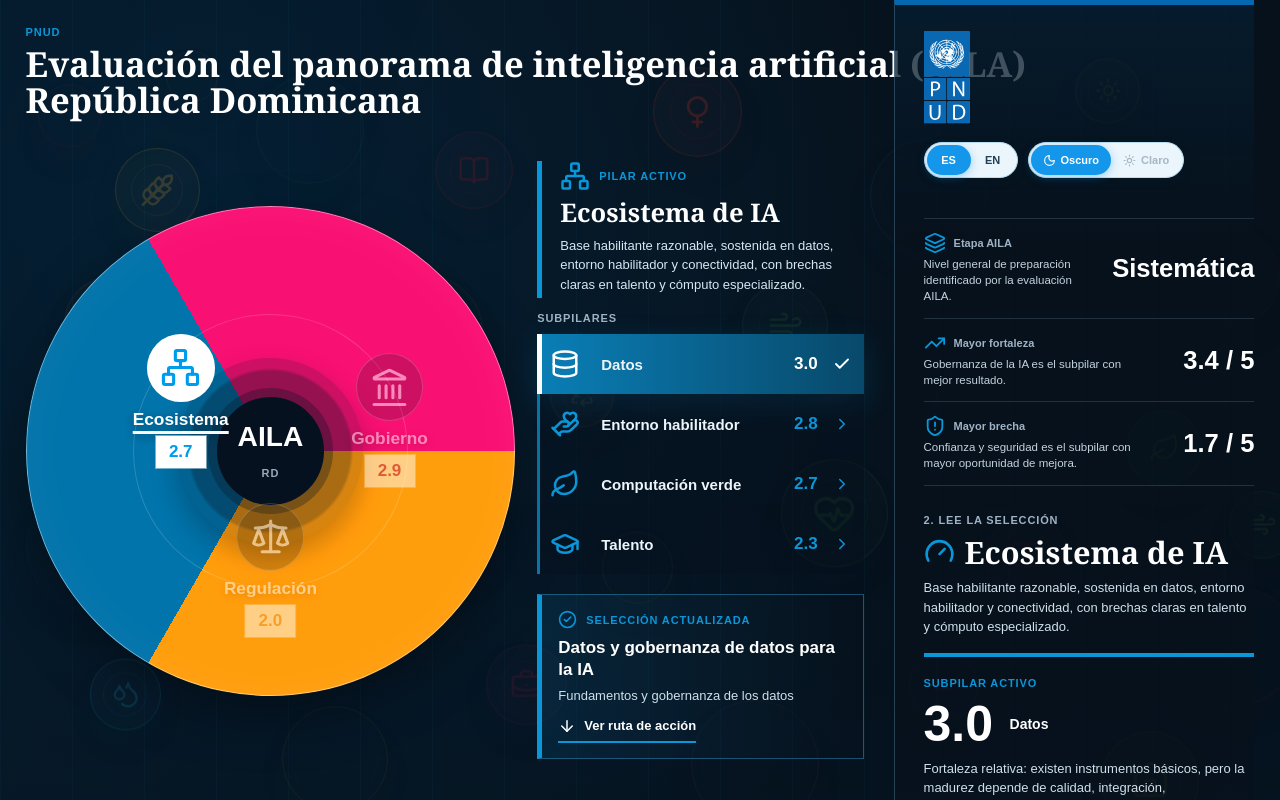
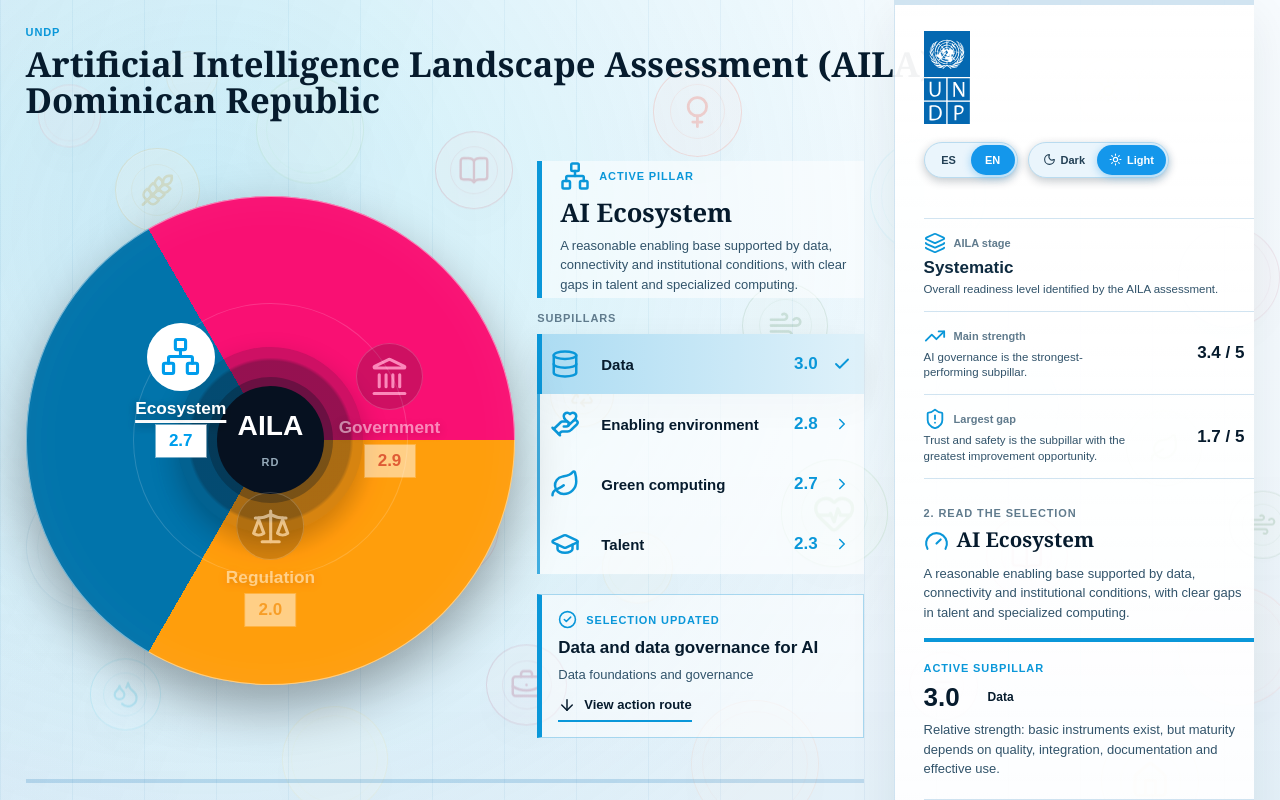
Before and after one commit to sandyramirez/AILA-DR-Dashboard, a React (Vite) app: page / in a window 1280 px wide. Shown: the top 800 px of the page. Built offline with nearby package versions, Linux system fonts and the light colour scheme.

Commit message:
Enable light theme by default

```diff
--- a/src/App.css
+++ b/src/App.css
@@ -98,6 +98,183 @@
   to {
     translate: 0 18px;
   }
+}
+
+.dashboard-shell[data-theme="light"] {
+  --bg: #edf6fb;
+  --surface: rgba(255, 255, 255, 0.82);
+  --surface-strong: rgba(255, 255, 255, 0.94);
+  --border: rgba(4, 104, 177, 0.18);
+  --text: #17344a;
+  --text-strong: #061b2d;
+  --text-soft: #31536a;
+  --text-faint: #607b8d;
+  --line: rgba(4, 104, 177, 0.18);
+  color: var(--text);
+  background:
+    linear-gradient(90deg, rgba(4, 104, 177, 0.055) 1px, transparent 1px),
+    radial-gradient(circle at 16% 10%, rgba(38, 189, 226, 0.2), transparent 34%),
+    linear-gradient(180deg, #f7fbfe 0%, #e9f4fb 54%, #e5eef9 100%);
+  background-size: 72px 100%, auto, auto;
+}
+
+.dashboard-shell[data-theme="light"] .sdg-background::before {
+  background:
+    linear-gradient(112deg, rgba(4, 104, 177, 0.08), transparent 32%),
+    linear-gradient(180deg, transparent 0 56%, rgba(4, 104, 177, 0.07));
+  opacity: 0.58;
+}
+
+.dashboard-shell[data-theme="light"] .bg-motif {
+  opacity: calc(var(--motif-opacity) * 1.08);
+  background: color-mix(in srgb, var(--motif-color) 7%, rgba(255, 255, 255, 0.68));
+  box-shadow:
+    0 18px 42px rgba(4, 32, 56, 0.08),
+    inset 0 0 0 1px rgba(255, 255, 255, 0.45);
+}
+
+.dashboard-shell[data-theme="light"] .overview-rail,
+.dashboard-shell[data-theme="light"] .action-flow__grid,
+.dashboard-shell[data-theme="light"] .next-steps-strip {
+  background:
+    linear-gradient(180deg, rgba(255, 255, 255, 0.82), rgba(255, 255, 255, 0.62)),
+    rgba(255, 255, 255, 0.72);
+  border-color: rgba(4, 104, 177, 0.18);
+  box-shadow: 0 18px 45px rgba(4, 32, 56, 0.08);
+}
+
+.dashboard-shell[data-theme="light"] .dashboard-title h1,
+.dashboard-shell[data-theme="light"] .selected-context strong,
+.dashboard-shell[data-theme="light"] .selection-update strong,
+.dashboard-shell[data-theme="light"] .insight-block h3,
+.dashboard-shell[data-theme="light"] .insight-panel h2,
+.dashboard-shell[data-theme="light"] .subpillar-detail__score strong,
+.dashboard-shell[data-theme="light"] .subpillar-detail__score span,
+.dashboard-shell[data-theme="light"] .connection-card strong,
+.dashboard-shell[data-theme="light"] .action-flow h2,
+.dashboard-shell[data-theme="light"] .action-flow__context strong,
+.dashboard-shell[data-theme="light"] .priority-column h3,
+.dashboard-shell[data-theme="light"] .pathway-column h3,
+.dashboard-shell[data-theme="light"] .next-steps-strip h3,
+.dashboard-shell[data-theme="light"] .active-detail__heading h3,
+.dashboard-shell[data-theme="light"] .priority-detail__connection strong,
+.dashboard-shell[data-theme="light"] .route-notice strong,
+.dashboard-shell[data-theme="light"] .evidence-item strong {
+  color: var(--text-strong);
+}
+
+.dashboard-shell[data-theme="light"] .evidence-item--stacked strong {
+  color: #0d2a3f;
+}
+
+.dashboard-shell[data-theme="light"] .evidence-item strong {
+  font-size: clamp(17px, 1.25vw, 22px);
+}
+
+.dashboard-shell[data-theme="light"] .insight-panel h2 {
+  font-size: clamp(20px, 1.6vw, 25px);
+}
+
+.dashboard-shell[data-theme="light"] .subpillar-detail__score strong {
+  font-size: clamp(26px, 2vw, 32px);
+}
+
+.dashboard-shell[data-theme="light"] .dashboard-title p,
+.dashboard-shell[data-theme="light"] .selected-context p,
+.dashboard-shell[data-theme="light"] .selection-update p,
+.dashboard-shell[data-theme="light"] .insight-block li,
+.dashboard-shell[data-theme="light"] .insight-panel p,
+.dashboard-shell[data-theme="light"] .source-note p,
+.dashboard-shell[data-theme="light"] .connection-card p,
+.dashboard-shell[data-theme="light"] .subpillar-detail p,
+.dashboard-shell[data-theme="light"] .action-flow__context p,
+.dashboard-shell[data-theme="light"] .priority-detail p,
+.dashboard-shell[data-theme="light"] .pathway-detail dd,
+.dashboard-shell[data-theme="light"] .initiative-list li,
+.dashboard-shell[data-theme="light"] .next-steps-strip li,
+.dashboard-shell[data-theme="light"] .route-notice p,
+.dashboard-shell[data-theme="light"] .evidence-item p {
+  color: var(--text-soft);
+}
+
+.dashboard-shell[data-theme="light"] .evidence-item__label,
+.dashboard-shell[data-theme="light"] .subpillar-chooser__label,
+.dashboard-shell[data-theme="light"] .insight-panel__header > span,
+.dashboard-shell[data-theme="light"] .action-flow__context span,
+.dashboard-shell[data-theme="light"] .priority-group h4,
+.dashboard-shell[data-theme="light"] .pathway-group h4,
+.dashboard-shell[data-theme="light"] .priority-detail__connection span {
+  color: var(--text-faint);
+}
+
+.dashboard-shell[data-theme="light"] .evidence-strip,
+.dashboard-shell[data-theme="light"] .evidence-item,
+.dashboard-shell[data-theme="light"] .insight-band,
+.dashboard-shell[data-theme="light"] .insight-block + .insight-block,
+.dashboard-shell[data-theme="light"] .connection-card,
+.dashboard-shell[data-theme="light"] .source-note,
+.dashboard-shell[data-theme="light"] .priority-column,
+.dashboard-shell[data-theme="light"] .pathway-column,
+.dashboard-shell[data-theme="light"] .priority-detail {
+  border-color: var(--line);
+}
+
+.dashboard-shell[data-theme="light"] .selected-context,
+.dashboard-shell[data-theme="light"] .selection-update {
+  background: rgba(255, 255, 255, 0.54);
+}
+
+.dashboard-shell[data-theme="light"] .selection-update button {
+  color: var(--text-strong);
+}
+
+.dashboard-shell[data-theme="light"] .subpillar-choice,
+.dashboard-shell[data-theme="light"] .priority-row,
+.dashboard-shell[data-theme="light"] .pathway-row {
+  background: rgba(255, 255, 255, 0.66);
+  color: var(--text-strong);
+}
+
+.dashboard-shell[data-theme="light"] .subpillar-choice:hover,
+.dashboard-shell[data-theme="light"] .priority-row:hover,
+.dashboard-shell[data-theme="light"] .pathway-row:hover {
+  background: color-mix(in srgb, var(--pillar-color, var(--row-color)) 12%, rgba(255, 255, 255, 0.86));
+}
+
+.dashboard-shell[data-theme="light"] .subpillar-choice.is-active,
+.dashboard-shell[data-theme="light"] .priority-row.is-active,
+.dashboard-shell[data-theme="light"] .pathway-row.is-active {
+  background:
+    linear-gradient(90deg, color-mix(in srgb, var(--pillar-color, var(--row-color)) 34%, #ffffff), color-mix(in srgb, var(--pillar-color, var(--row-color)) 13%, #ffffff));
+  box-shadow:
+    inset 5px 0 0 var(--pillar-color, var(--row-color)),
+    0 12px 34px rgba(4, 32, 56, 0.08);
+}
+
+.dashboard-shell[data-theme="light"] .subpillar-choice span,
+.dashboard-shell[data-theme="light"] .priority-row span:not(.priority-row__icon),
+.dashboard-shell[data-theme="light"] .pathway-row strong {
+  color: var(--text-strong);
+}
+
+.dashboard-shell[data-theme="light"] .subpillar-choice.is-active .subpillar-choice__icon,
+.dashboard-shell[data-theme="light"] .subpillar-choice.is-active strong,
+.dashboard-shell[data-theme="light"] .subpillar-choice.is-active .subpillar-choice__state,
+.dashboard-shell[data-theme="light"] .priority-row.is-active .priority-row__icon,
+.dashboard-shell[data-theme="light"] .pathway-row.is-active .pathway-row__icon {
+  color: var(--pillar-color, var(--row-color));
+}
+
+.dashboard-shell[data-theme="light"] .priority-detail__connection,
+.dashboard-shell[data-theme="light"] .next-steps-strip li {
+  background: rgba(255, 255, 255, 0.6);
+}
+
+.dashboard-shell[data-theme="light"] .route-notice {
+  background:
+    linear-gradient(90deg, color-mix(in srgb, var(--notice-color) 10%, transparent), transparent 54%),
+    rgba(255, 255, 255, 0.74);
+  box-shadow: 0 18px 44px rgba(4, 32, 56, 0.16);
 }
 
 .step-label,
@@ -267,7 +444,7 @@
   min-height: 76px;
   align-content: center;
   gap: 3px 16px;
-  padding: 13px 0;
+  padding: 13px 10px 13px 0;
   border-bottom: 1px solid rgba(166, 198, 220, 0.18);
 }
 
@@ -293,9 +470,10 @@
   align-self: center;
   color: var(--text-strong);
   font-family: var(--mono);
-  font-size: clamp(21px, 2vw, 28px);
+  font-size: clamp(18px, 1.35vw, 23px);
   line-height: 1.05;
   text-align: right;
+  white-space: nowrap;
 }
 
 .evidence-item p {
@@ -304,6 +482,27 @@
   color: #c4d3de;
   font-size: 11.5px;
   line-height: 1.38;
+}
+
+.evidence-item--stacked {
+  grid-template-columns: minmax(0, 1fr);
+  gap: 5px;
+}
+
+.evidence-item--stacked strong {
+  grid-column: 1;
+  grid-row: auto;
+  justify-self: start;
+  max-width: 100%;
+  font-size: clamp(22px, 1.8vw, 27px);
+  line-height: 1.05;
+  overflow-wrap: anywhere;
+  text-align: left;
+  white-space: normal;
+}
+
+.evidence-item--stacked p {
+  max-width: none;
 }
 
 .explorer-section,
@@ -720,17 +919,17 @@
 .insight-panel h2 {
   display: flex;
   align-items: flex-start;
-  gap: 10px;
+  gap: 8px;
   color: #ffffff;
   font-family: var(--display);
-  font-size: clamp(25px, 2.4vw, 33px);
+  font-size: clamp(21px, 1.75vw, 26px);
   font-weight: 800;
   line-height: 1.05;
 }
 
 .insight-panel h2 svg {
-  width: 31px;
-  height: 31px;
+  width: 25px;
+  height: 25px;
   flex: 0 0 auto;
   color: var(--pillar-color);
 }
@@ -752,20 +951,20 @@
 .subpillar-detail__score {
   display: flex;
   align-items: center;
-  gap: 12px;
+  gap: 10px;
 }
 
 .subpillar-detail__score strong {
-  min-width: 74px;
+  min-width: 54px;
   color: #ffffff;
   font-family: var(--mono);
-  font-size: clamp(38px, 4vw, 50px);
+  font-size: clamp(27px, 2.2vw, 34px);
   line-height: 1;
 }
 
 .subpillar-detail__score span {
   color: #ffffff;
-  font-size: 14px;
+  font-size: 12px;
   font-weight: 900;
   line-height: 1.18;
 }
--- a/src/App.tsx
+++ b/src/App.tsx
@@ -31,6 +31,7 @@
 } from "./data/localizedContent"
 
 type ChangeNotice = "actions" | "model" | null
+type Theme = "dark" | "light"
 
 function App() {
   const [selectedPillarId, setSelectedPillarId] = useState(pillars[0].id)
@@ -40,7 +41,8 @@
   const [changeNotice, setChangeNotice] = useState<ChangeNotice>(null)
   const [noticeVisible, setNoticeVisible] = useState(false)
   const [noticeKey, setNoticeKey] = useState(0)
-  const [language, setLanguage] = useState<Language>("es")
+  const [language, setLanguage] = useState<Language>("en")
+  const [theme, setTheme] = useState<Theme>("light")
 
   const ui = appCopy[language]
   const undpLogo = `${import.meta.env.BASE_URL}${language === "es" ? "pnud-logo-blue.svg" : "undp-logo-blue.svg"}`
@@ -179,7 +181,7 @@
         }
 
   return (
-    <main className="dashboard-shell">
+    <main className="dashboard-shell" data-theme={theme}>
       <SdgBackground />
 
       <div className="overview-layout">
@@ -236,12 +238,22 @@
                   {ui.english}
                 </button>
               </div>
-              <div className="segmented-control segmented-control--disabled" aria-label={ui.appearance}>
-                <button className="is-active" type="button" aria-pressed="true">
+              <div className="segmented-control" aria-label={ui.appearance}>
+                <button
+                  className={theme === "dark" ? "is-active" : ""}
+                  type="button"
+                  aria-pressed={theme === "dark"}
+                  onClick={() => setTheme("dark")}
+                >
                   <Moon size={13} aria-hidden="true" />
                   {ui.dark}
                 </button>
-                <button type="button" aria-pressed="false" disabled title="Modo claro pendiente">
+                <button
+                  className={theme === "light" ? "is-active" : ""}
+                  type="button"
+                  aria-pressed={theme === "light"}
+                  onClick={() => setTheme("light")}
+                >
                   <Sun size={13} aria-hidden="true" />
                   {ui.light}
                 </button>
--- a/src/components/KpiStrip.tsx
+++ b/src/components/KpiStrip.tsx
@@ -38,9 +38,10 @@
       {metrics.map((metric, index) => {
         const MetricIcon = metricIcons[index] ?? Layers3
         const metricCopy = getMetricCopy(metric, language)
+        const isLongValue = !metricCopy.value.includes("/")
 
         return (
-          <article className="evidence-item" key={metric.label}>
+          <article className={`evidence-item${isLongValue ? " evidence-item--stacked" : ""}`} key={metric.label}>
             <span className="evidence-item__label">
               <MetricIcon size={17} strokeWidth={2} aria-hidden="true" />
               {metricCopy.label}
```
